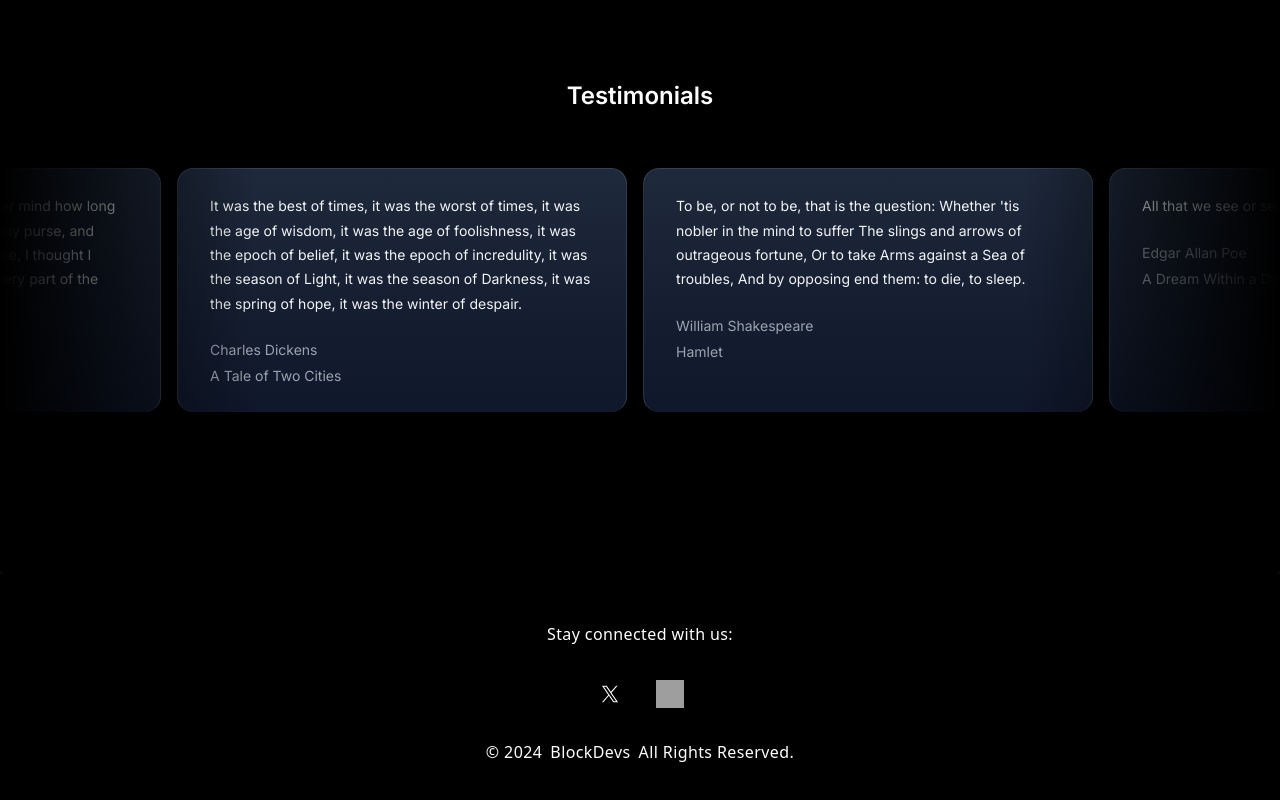
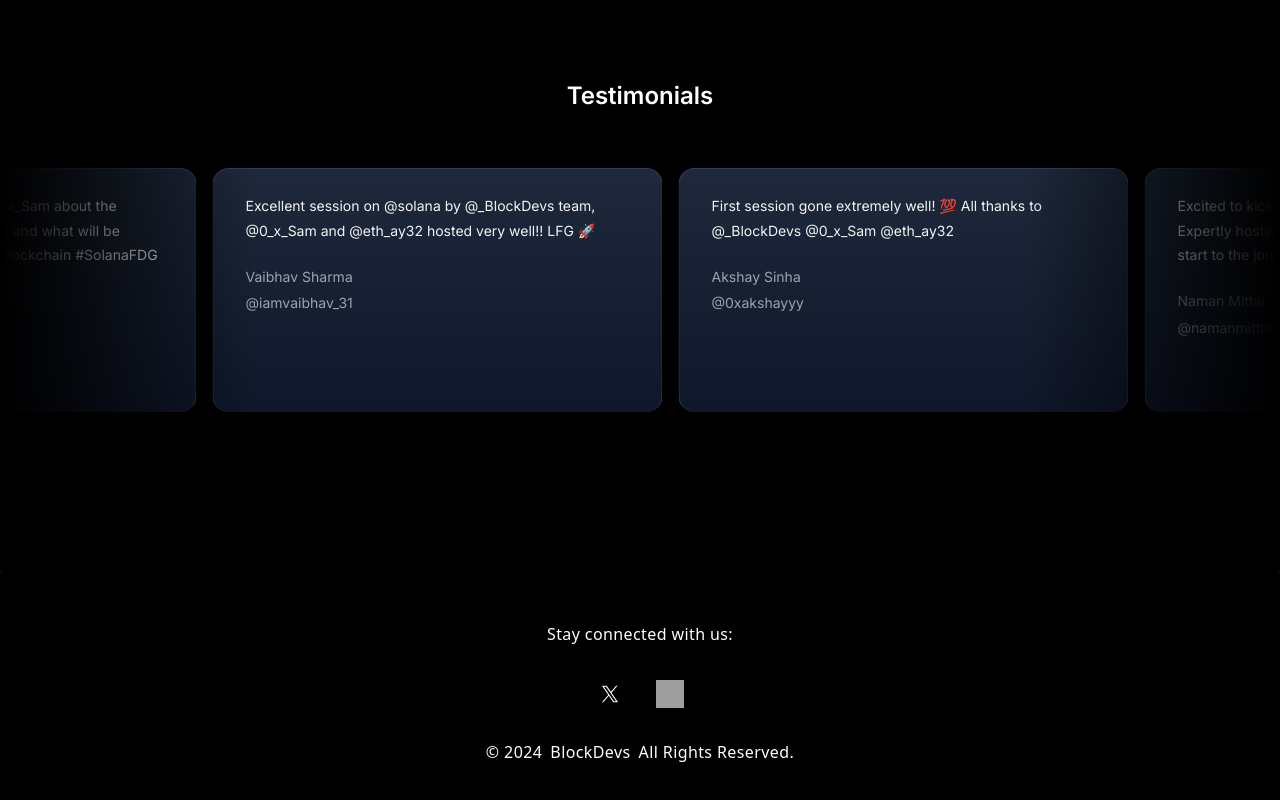
Before and after one commit to SamarthSaxena10/BlockDevs-HQ, a Next.js app: page / in a window 1280 px wide. Shown: the part 2074-2874 px from the top of the page. Built offline with nearby package versions, Linux system fonts and the light colour scheme; grey boxes are pictures that could not be loaded.

Commit message:
added real testimonials

```diff
--- a/src/components/Testimonal/Testimonial.tsx
+++ b/src/components/Testimonal/Testimonial.tsx
@@ -9,32 +9,38 @@
 
     {
       quote:
-        "It was the best of times, it was the worst of times, it was the age of wisdom, it was the age of foolishness, it was the epoch of belief, it was the epoch of incredulity, it was the season of Light, it was the season of Darkness, it was the spring of hope, it was the winter of despair.",
-      name: "Charles Dickens",
-      title: "A Tale of Two Cities",
+        "Excellent session on @solana by @_BlockDevs team, @0_x_Sam and @eth_ay32 hosted very well!! LFG 🚀",
+      name: "Vaibhav Sharma",
+      title: "@iamvaibhav_31",
     },
     {
       quote:
-        "To be, or not to be, that is the question: Whether 'tis nobler in the mind to suffer The slings and arrows of outrageous fortune, Or to take Arms against a Sea of troubles, And by opposing end them: to die, to sleep.",
-      name: "William Shakespeare",
-      title: "Hamlet",
+        "First session gone extremely well! 💯 All thanks to @_BlockDevs @0_x_Sam @eth_ay32",
+      name: "Akshay Sinha",
+      title: "@0xakshayyy",
     },
     {
-      quote: "All that we see or seem is but a dream within a dream.",
-      name: "Edgar Allan Poe",
-      title: "A Dream Within a Dream",
+      quote: "Excited to kick off @_BlockDevs's Cohort on @solana! Expertly hosted by @0_x_Sam and @eth_ay32. Fantastic start to the journey!",
+      name: "Naman Mittal",
+      title: "@namanmitttal",
     },
     {
       quote:
-        "It is a truth universally acknowledged, that a single man in possession of a good fortune, must be in want of a wife.",
-      name: "Jane Austen",
-      title: "Pride and Prejudice",
+        "Today's lessons were 🔥 Dived into the @Solana command line tools and learned how to spin up a local node, deploy programs, interact with accounts, and more using the solana CLI. Powerful stuff for #SolaDev. @_BlockDevs @0_x_Sam @eth_ay32",
+      name: "Chandan Tiwari",
+      title: "@Chandan06369106",
     },
     {
       quote:
-        "Call me Ishmael. Some years ago—never mind how long precisely—having little or no money in my purse, and nothing particular to interest me on shore, I thought I would sail about a little and see the watery part of the world.",
-      name: "Herman Melville",
-      title: "Moby-Dick",
+        "Hands-on @solana devnet wallet creation , balance fetching in @_BlockDevs cohort #web3‌‌ #solanablockchain #buildinginpublic",
+      name: "Sushant Sharma",
+      title: "@sushant100b",
+    },
+    {
+      quote:
+        "It was a great discussion with @0_x_Sam about the upcoming cohorts in @_BlockDevs and what will be happening in the future. #web3‌‌ #blockchain #SolanaFDG",
+      name: "Aniket Raikar",
+      title: "@AniketRaikar06",
     },
   ];
 
```
